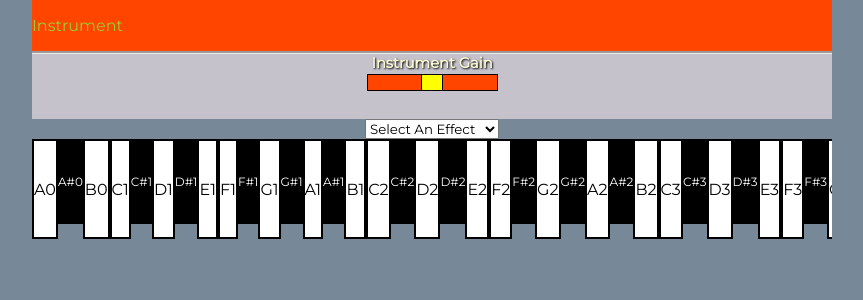
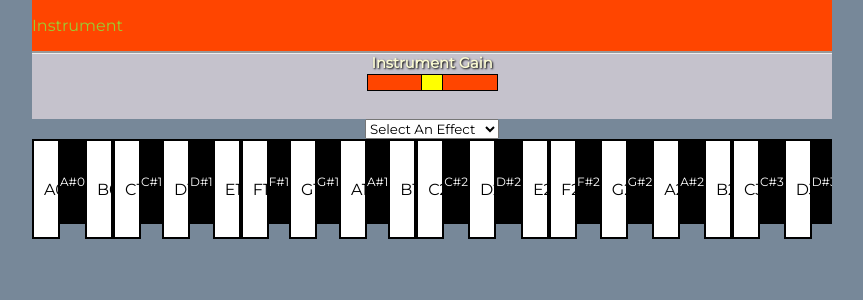
Before and after one commit to shaunhailey/synth, a React (Create React App) app: page / in a window 1280 px wide. Shown: the top 300 px of the page, without its empty margins (208-1071 px from the left). Built offline with nearby package versions, Linux system fonts and the light colour scheme.

Commit message:
fixing keys, mysteriously the white keys shrunk, corrected with moving padding from 0 to 10px

```diff
--- a/src/components/App.js
+++ b/src/components/App.js
@@ -4,6 +4,8 @@ import '../styles/App.css'
 import '../styles/noisebox.css'
 import AdderGUI from './AdderGUI.js'
 import MidiControl from './MidiControl'
+
+let synth = ''
 
 class App extends React.Component {
   state = {
@@ -19,6 +21,7 @@ class App extends React.Component {
   }
 
   addEffect = effect => {
+    synth.releaseAll()
     const effects = [...this.state.effects, effect]
     const nodes = effects.map(ef => ef.node)
     this.setState({
@@ -28,6 +31,7 @@ class App extends React.Component {
   }
 
   removeEffect = position => {
+    synth.releaseAll()
     this.state.effects.forEach(ef => {
       ef.node.disconnect(0)
     })
--- a/src/styles/keys.css
+++ b/src/styles/keys.css
@@ -5,7 +5,7 @@
   background-color: white;
   color: black;
   margin: 0 auto;
-  padding: 0;
+  padding: 10px;
   font-size: 12pt;
 }
 .btnBlackKeys {
```
